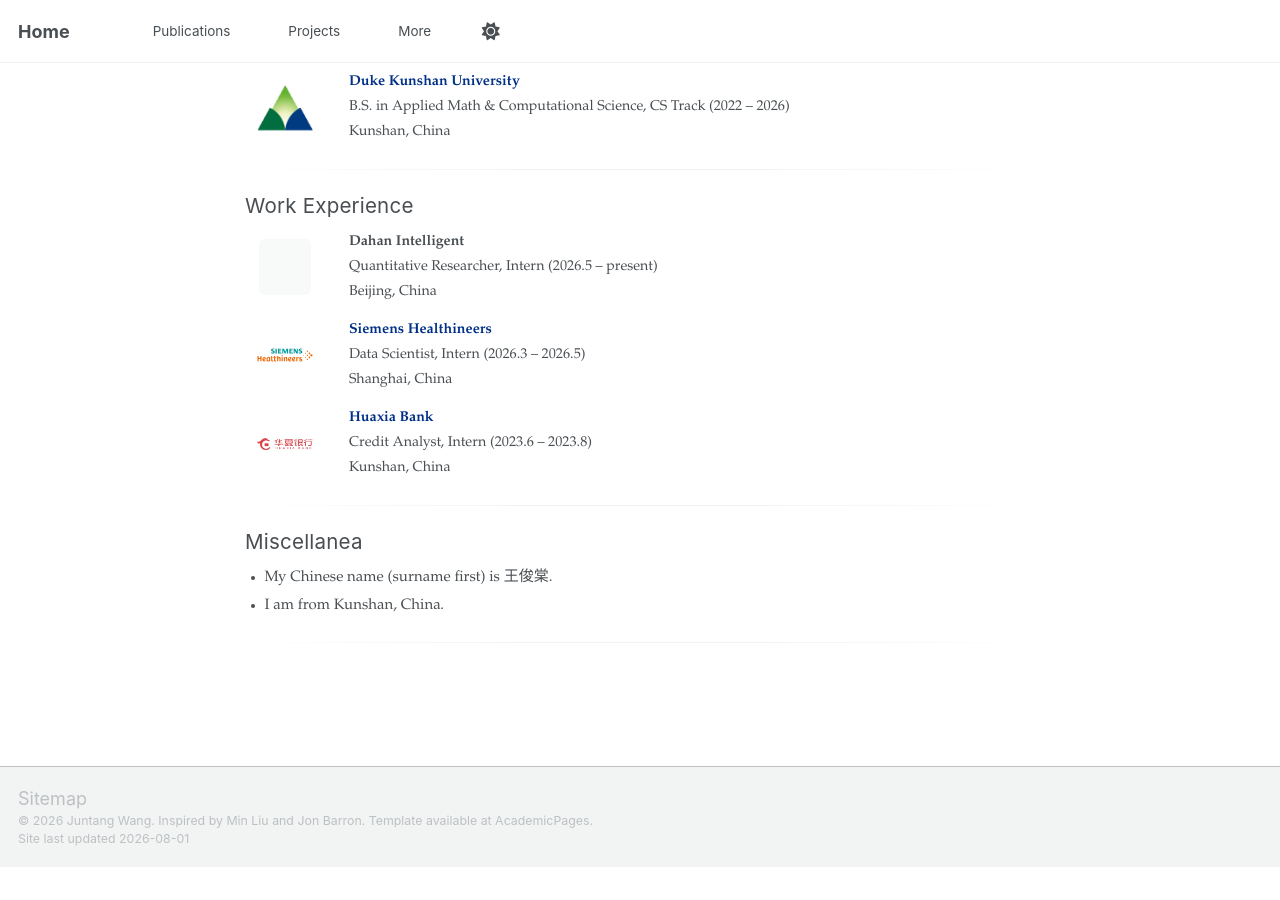
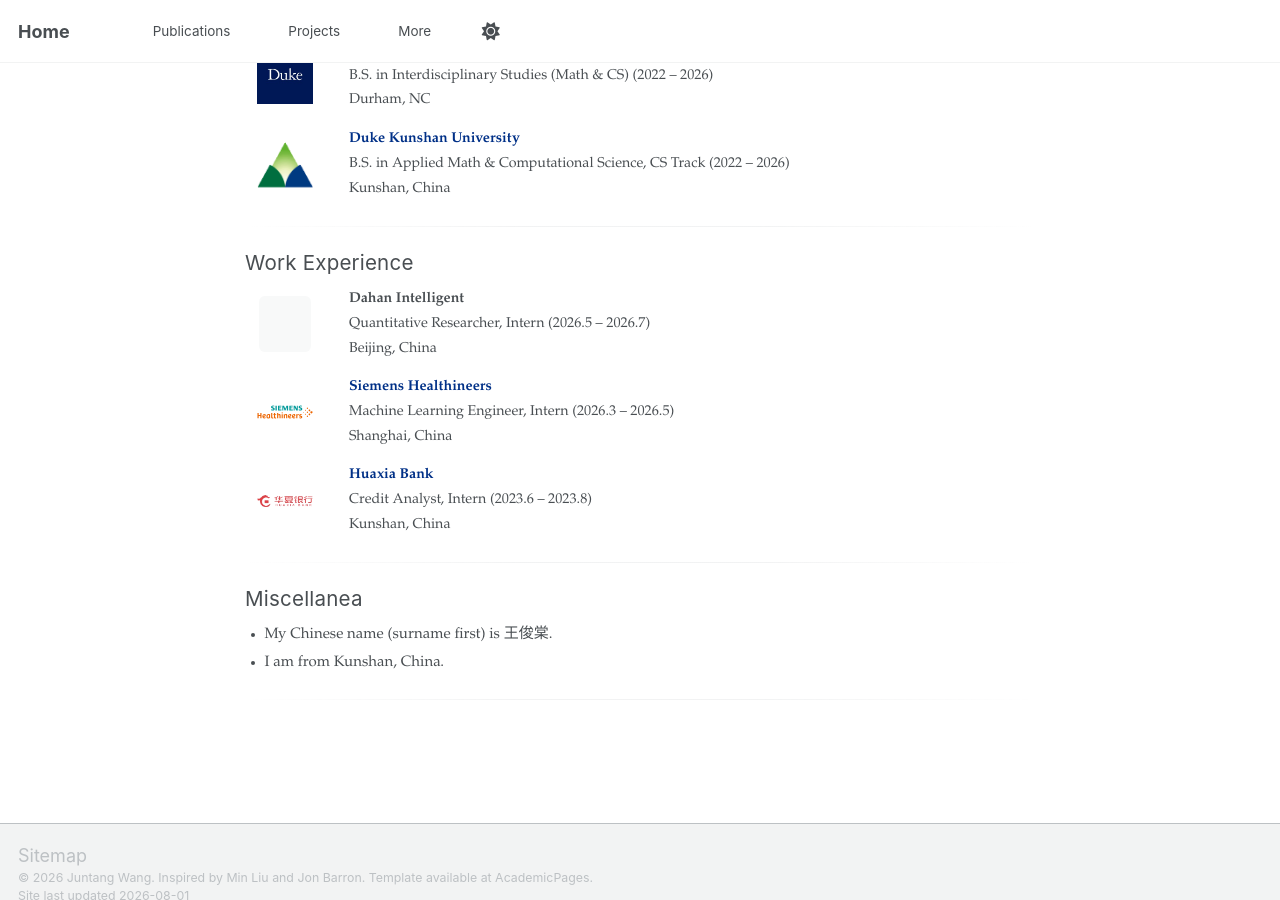
Before and after one commit to juntang1129/juntang1129.github.io, a Jekyll site: the page built from _pages/about.html, in a window 1280 px wide and 900 px high, scrolled down 1561 px. Built offline with Jekyll 4.4.1, drawn with Linux system fonts in a browser that asks for light colours; before the commit the page ends 2428 px from its top, so only the background shows below that; some of the changed text lies outside the part shown.

Commit message:
Refresh resumes and correct two work-experience facts
Both PDFs were from 2026-05-18. Replaced with today's builds from
overleaf_Juntang_resume #14.

Dahan ran to 2026-07-16, so the open-ended "2026.5 - present" is no
longer true. Siemens was retitled Machine Learning Engineer: the work
was an InceptionTime 1-D CNN for X-ray tube fault diagnosis plus a
BERT-NER and Bedrock extraction pipeline, so Data Scientist undersold
it. Both now match the resume.

Two news entries, the list had nothing since May. Dropped the board
number from the KDD line, that is logistics rather than news, and
rephrased to avoid an em-dash.

Left "Dahan Intelligent" alone. The resume says "Dahan Intelligence"
and the two disagree, but neither the web nor the local workspace
confirms the company's official English name, so this is not the place
to guess.

```diff
--- a/_pages/about.html
+++ b/_pages/about.html
@@ -44,6 +44,8 @@ redirect_from:
 <div class="hp-section">
   <h2 class="hp-section-heading">News</h2>
   <ul class="hp-news">
+    <li>[Aug, 2026] Presenting <a href="{{ base_path }}/publications/#stageguard">StageGuard</a> at <strong class="hp-pub-award">KDD 2026</strong> in Jeju, Korea.</li>
+    <li>[Jul, 2026] <a href="{{ base_path }}/publications/#stageguard">StageGuard</a> is now on <a href="https://arxiv.org/abs/2607.23284">arXiv</a>.</li>
     <li>[May, 2026] <a href="{{ base_path }}/publications/#stageguard">StageGuard</a> is accepted to <strong class="hp-pub-award">KDD 2026</strong> AI for Science Track (Inaugural).</li>
     <li>[May, 2026] Conferred B.S. with Distinction and <em>cum laude</em> from Duke &amp; DKU.</li>
     <li>[May, 2026] <a href="{{ base_path }}/publications/#mixconfig">MixConfig</a> is accepted to <strong class="hp-pub-award">ICML 2026</strong>.</li>
@@ -131,7 +133,7 @@ redirect_from:
     </div>
     <div class="hp-work-info">
       <strong>Dahan Intelligent</strong><br>
-      Quantitative Researcher, Intern (2026.5 – present)<br>
+      Quantitative Researcher, Intern (2026.5 – 2026.7)<br>
       Beijing, China
     </div>
   </div>
@@ -141,7 +143,7 @@ redirect_from:
     </div>
     <div class="hp-work-info">
       <strong><a href="https://www.siemens-healthineers.com/">Siemens Healthineers</a></strong><br>
-      Data Scientist, Intern (2026.3 – 2026.5)<br>
+      Machine Learning Engineer, Intern (2026.3 – 2026.5)<br>
       Shanghai, China
     </div>
   </div>
```
Also changed, not shown: 2 other files.
